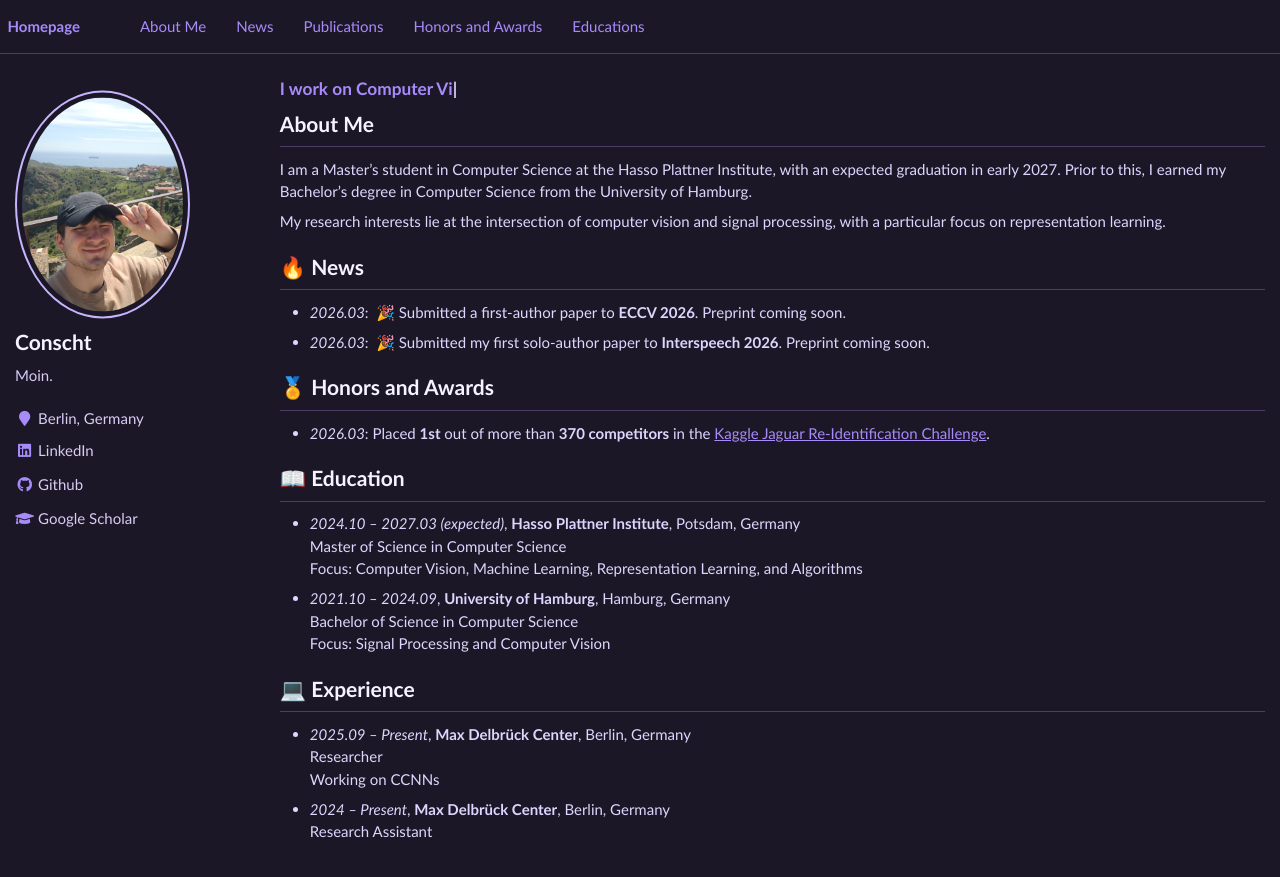
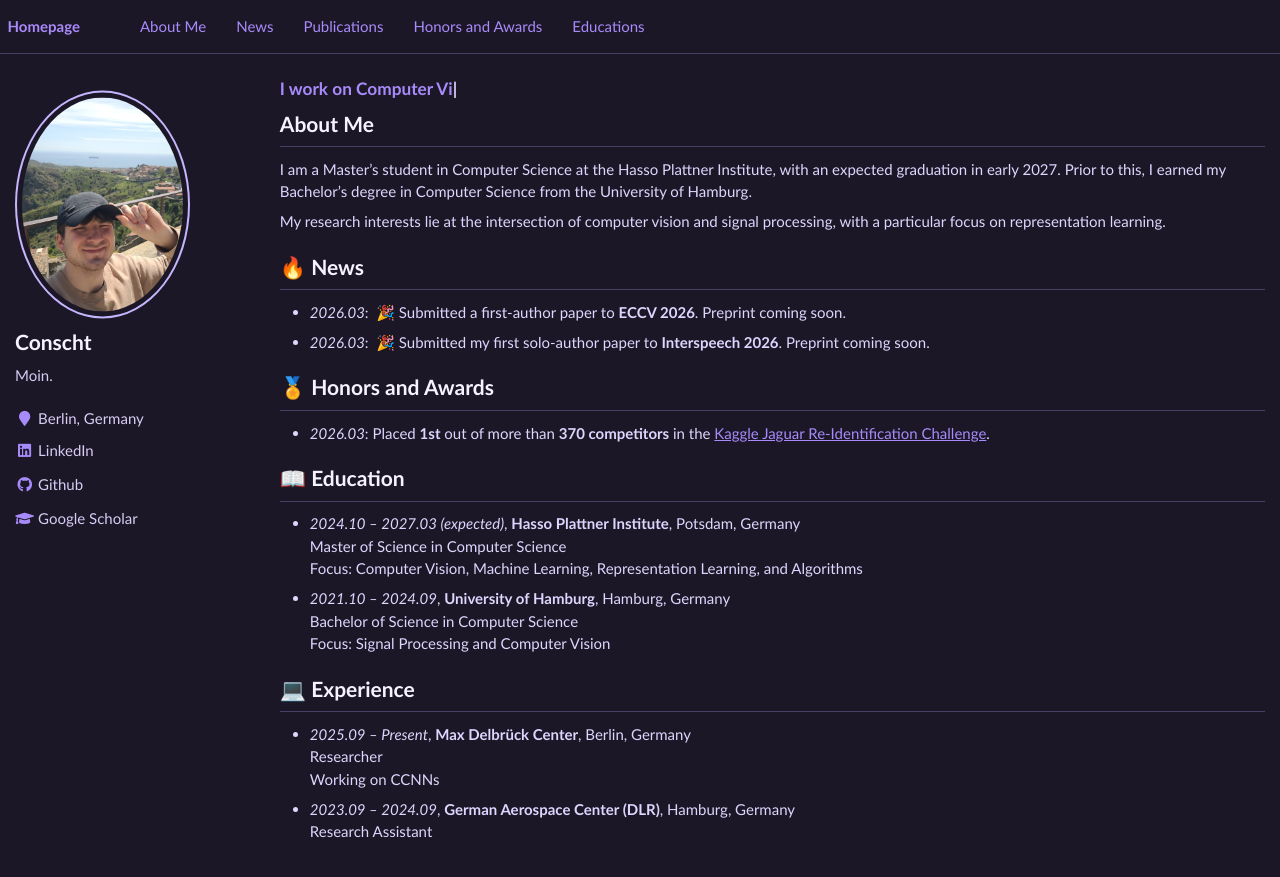
Before and after one commit to Conscht/conscht.github.io, a Jekyll site: the page built from _pages/about.md, in a window 1280 px wide. Shown: the top 877 px of the page. Built offline with Jekyll 4.4.1, drawn with Linux system fonts in a browser that asks for light colours; nearby versions of some CDN libraries.

Commit message:
fixed experiences

```diff
--- a/_pages/about.md
+++ b/_pages/about.md
@@ -45,5 +45,5 @@ My research interests lie at the intersection of computer vision and signal proc
   Researcher
   Working on CCNNs
 
-- *2024 – Present*, **Max Delbrück Center**, Berlin, Germany
+- *2023.09 – 2024.09*, **German Aerospace Center (DLR)**, Hamburg, Germany
   Research Assistant
```
